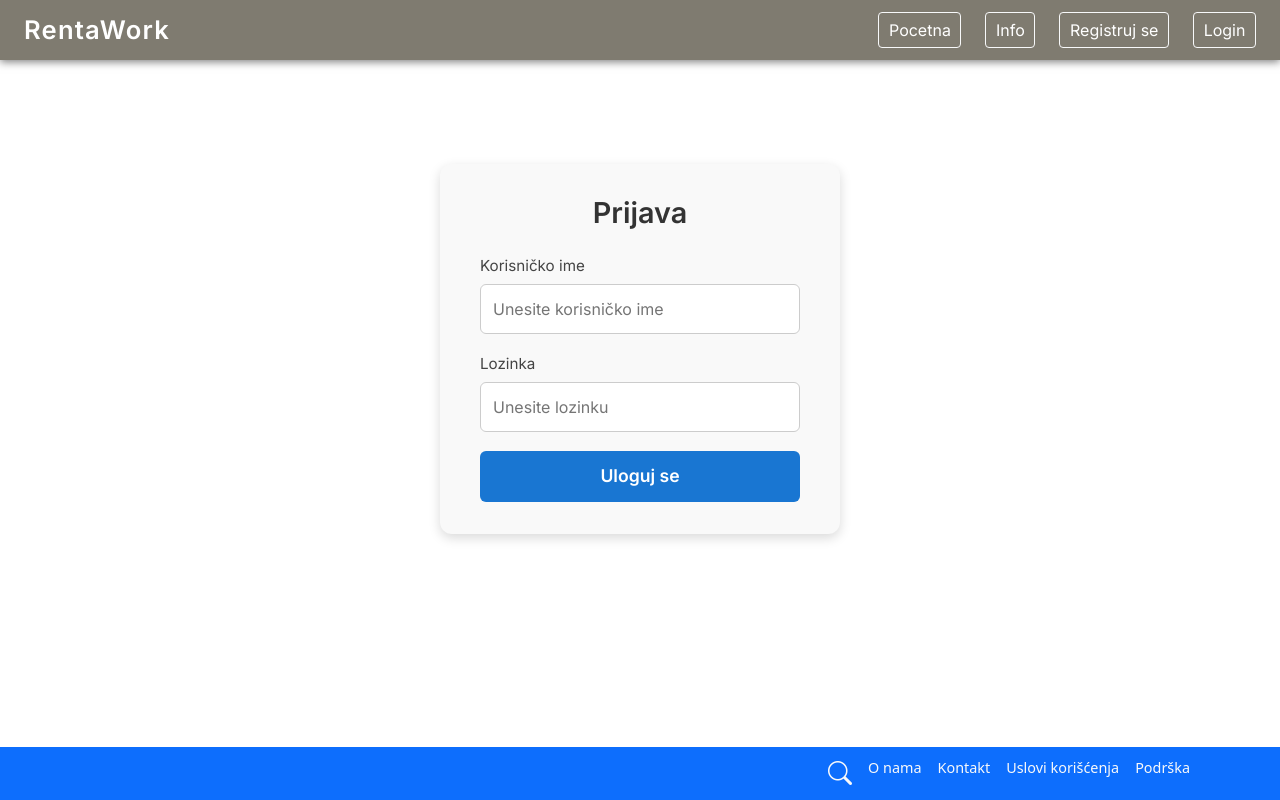
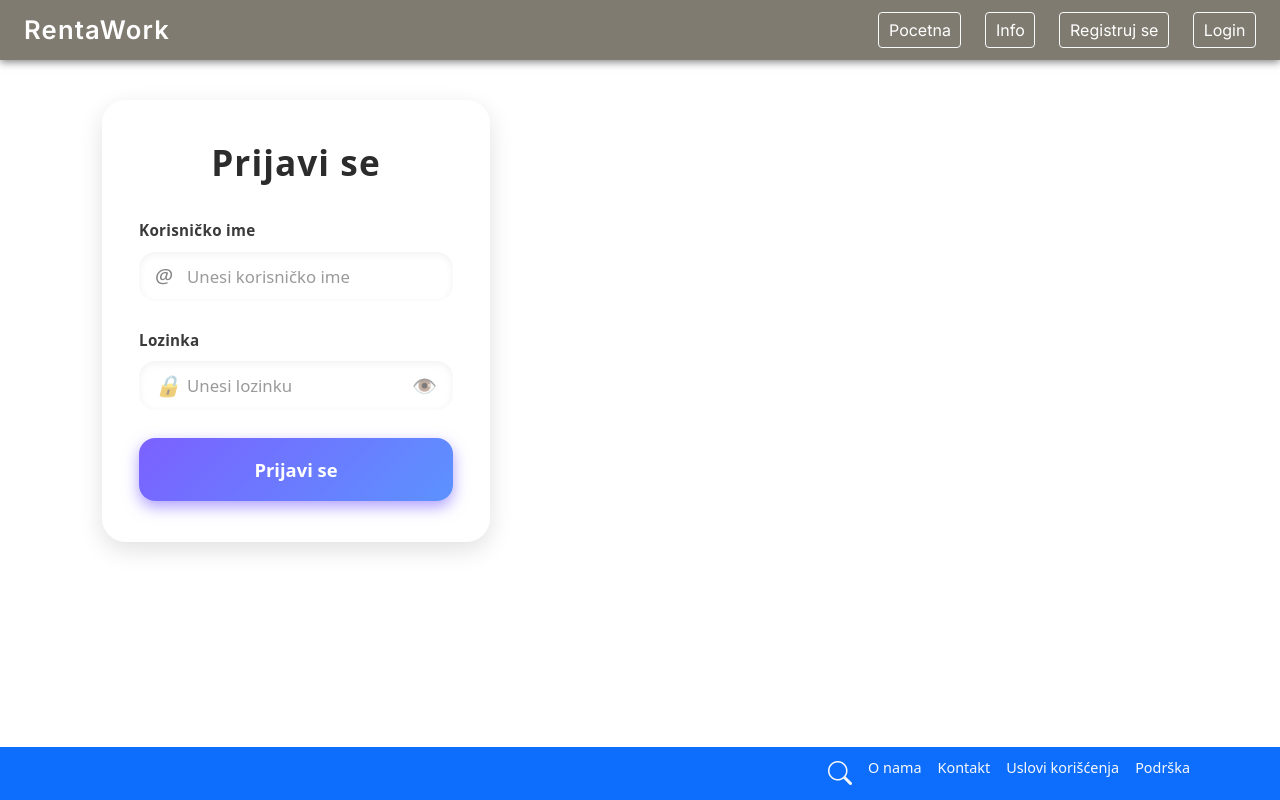
Before and after one commit to mnenadmm/rentaWorks, an Angular app in the folder client/: page /login in a window 1280 px wide. Built offline with nearby package versions, Linux system fonts and the light colour scheme.

Commit message:
login najnapreednije

```diff
--- a/client/src/app/auth/login/login.component.css
+++ b/client/src/app/auth/login/login.component.css
@@ -1,88 +1,181 @@
-/* Uvoz fonta "Inter" */
 @import url('https://fonts.googleapis.com/css2?family=Inter:wght@400;600&display=swap');
 
-.login-container {
-  width: 90%;
-  max-width: 400px;
-  margin: 50px auto 0; /* ostavi mesta za fiksirani header */
-  padding: 1.5rem;
-  background-color: #f9f9f9;
-  border-radius: 12px;
-  box-shadow: 0 4px 12px rgba(0,0,0,0.15);
-  font-family: 'Inter', Arial, sans-serif;
+* {
+  box-sizing: border-box;
 }
 
-/* Naslov */
+body {
+  margin: 0;
+  padding: 0;
+  font-family: 'Inter', sans-serif;
+  background: linear-gradient(135deg, #e0c3fc 0%, #8ec5fc 100%);
+  min-height: 100vh;
+  display: flex;
+  justify-content: center;
+  align-items: center;
+  padding: 1rem;
+  -webkit-font-smoothing: antialiased;
+  -moz-osx-font-smoothing: grayscale;
+}
+
+.login-wrapper {
+  width: 100%;
+  max-width: 420px;
+  padding: 1rem;
+}
+
+.login-container {
+  background: rgba(255, 255, 255, 0.25);
+  backdrop-filter: blur(25px);
+  -webkit-backdrop-filter: blur(25px);
+  border-radius: 24px;
+  box-shadow:
+    0 8px 24px rgba(0, 0, 0, 0.12),
+    inset 0 0 0 1px rgba(255, 255, 255, 0.3);
+  padding: 2.5rem 2.25rem;
+  color: #222;
+  border: 1px solid rgba(255, 255, 255, 0.4);
+  transition: transform 0.3s ease, box-shadow 0.3s ease;
+}
+
+.login-container:hover,
+.login-container:focus-within {
+  transform: translateY(-6px);
+  box-shadow:
+    0 12px 36px rgba(0, 0, 0, 0.18),
+    inset 0 0 0 1px rgba(255, 255, 255, 0.5);
+}
+
 .login-container h2 {
   text-align: center;
-  font-size: 1.6rem;
-  margin-bottom: 1.5rem;
-  font-weight: 600;
-  color: #333;
+  font-size: 2.2rem;
+  margin-bottom: 2.25rem;
+  font-weight: 700;
+  color: #2c2c2c;
+  letter-spacing: 0.03em;
+  user-select: none;
 }
 
-/* Grupe unutar forme */
 .form-group {
-  margin-bottom: 1.2rem;
+  margin-bottom: 1.75rem;
 }
 
-/* Labela */
 label {
   display: block;
-  margin-bottom: 0.4rem;
+  margin-bottom: 0.6rem;
+  font-weight: 600;
+  color: #3a3a3a;
   font-size: 0.95rem;
-  font-weight: 500;
-  color: #444;
+  letter-spacing: 0.02em;
 }
 
-/* Input polja */
-input[type="text"],
-input[type="password"] {
-  width: 100%;
-  padding: 0.75rem;
-  font-size: 1rem;
-  border: 1px solid #ccc;
-  border-radius: 6px;
-  box-sizing: border-box;
-  transition: border-color 0.3s ease;
+.input-icon {
+  position: relative;
 }
 
-input[type="text"]:focus,
-input[type="password"]:focus {
-  border-color: #1976d2;
+.input-icon input {
+  width: 100%;
+  padding: 0.75rem 1rem 0.75rem 3rem;
+  border: none;
+  border-radius: 16px;
+  background: rgba(255, 255, 255, 0.85);
+  font-size: 1.05rem;
+  box-shadow: inset 0 2px 8px rgba(0, 0, 0, 0.06);
+  transition: box-shadow 0.25s ease, background 0.25s ease;
+  color: #222;
+  font-weight: 500;
+  caret-color: #7b61ff;
+}
+
+.input-icon input::placeholder {
+  color: #9a9a9a;
+  font-weight: 400;
+}
+
+.input-icon input:focus {
+  outline: none;
+  box-shadow: 0 0 0 3px #7b61ffaa;
+  background: rgba(255, 255, 255, 0.98);
+}
+
+.input-icon .icon {
+  position: absolute;
+  top: 50%;
+  left: 1rem;
+  transform: translateY(-50%);
+  font-size: 1.3rem;
+  opacity: 0.55;
+  user-select: none;
+}
+
+.password-wrapper {
+  display: flex;
+  align-items: center;
+}
+
+.toggle-password {
+  position: absolute;
+  right: 1rem;
+  top: 50%;
+  transform: translateY(-50%);
+  background: transparent;
+  border: none;
+  cursor: pointer;
+  font-size: 1.25rem;
+  opacity: 0.6;
+  transition: opacity 0.2s ease, transform 0.2s ease;
+  user-select: none;
+  padding: 0;
+  line-height: 1;
+}
+
+.toggle-password:hover,
+.toggle-password:focus {
+  opacity: 1;
+  transform: translateY(-50%) scale(1.1);
   outline: none;
 }
 
-/* Dugme */
-button {
+button[type="submit"] {
   width: 100%;
-  padding: 0.75rem;
-  font-size: 1rem;
-  font-weight: 600;
-  background-color: #1976d2;
-  color: white;
+  padding: 1.1rem;
+  font-size: 1.15rem;
+  font-weight: 700;
+  background: linear-gradient(135deg, #7b61ff, #5c92ff);
+  color: #fff;
   border: none;
-  border-radius: 6px;
+  border-radius: 16px;
   cursor: pointer;
-  transition: background-color 0.3s ease;
+  box-shadow: 0 6px 15px #7b61ff99;
+  transition: background 0.3s ease, box-shadow 0.3s ease, transform 0.15s ease;
+  user-select: none;
 }
 
-button:hover {
-  background-color: #1565c0;
+button[type="submit"]:hover,
+button[type="submit"]:focus {
+  background: linear-gradient(135deg, #6946ff, #3f82fc);
+  box-shadow: 0 8px 20px #6946ffcc;
+  transform: scale(1.04);
+  outline: none;
 }
 
-/* Media query za veće ekrane (desktop) */
-@media (min-width: 768px) {
+/* Responsive adjustments */
+@media (max-width: 480px) {
   .login-container {
-    margin-top: 80px; /* više prostora na većim ekranima */
-    padding: 2rem 2.5rem;
+    padding: 1.8rem 1.5rem;
   }
 
   .login-container h2 {
     font-size: 1.8rem;
+    margin-bottom: 1.5rem;
   }
 
-  button {
-    font-size: 1.1rem;
+  .input-icon input {
+    padding-left: 2.5rem;
+  }
+
+  button[type="submit"] {
+    padding: 1rem;
+    font-size: 1.05rem;
   }
 }
--- a/client/src/app/auth/login/login.component.html
+++ b/client/src/app/auth/login/login.component.html
@@ -1,14 +1,39 @@
+<div class="login-wrapper">
   <div class="login-container">
-  <h2>Prijava</h2>
-  <form>
+    <h2>Prijavi se</h2>
+    <form (submit)="onLogin()">
       <div class="form-group">
         <label for="username">Korisničko ime</label>
-      <input type="text" id="username" name="username" placeholder="Unesite korisničko ime" />
+        <div class="input-icon">
+          <i class="icon">&#64;</i>
+          <input type="text" id="username" [(ngModel)]="username" name="username" placeholder="Unesi korisničko ime" required />
         </div>
+      </div>
+
       <div class="form-group">
         <label for="password">Lozinka</label>
-      <input type="password" id="password" name="password" placeholder="Unesite lozinku" />
+        <div class="input-icon password-wrapper">
+          <i class="icon">🔒</i>
+          <input
+            [type]="showPassword ? 'text' : 'password'"
+            id="password"
+            [(ngModel)]="password"
+            name="password"
+            placeholder="Unesi lozinku"
+            required
+          />
+          <button
+            type="button"
+            class="toggle-password"
+            (click)="togglePasswordVisibility()"
+            [attr.aria-label]="showPassword ? 'Sakrij lozinku' : 'Prikaži lozinku'"
+          >
+            {{ showPassword ? '🙈' : '👁️' }}
+          </button>
         </div>
-    <button type="submit">Uloguj se</button>
+      </div>
+
+      <button type="submit">Prijavi se</button>
     </form>
   </div>
+</div>
--- a/client/src/app/auth/login/login.component.ts
+++ b/client/src/app/auth/login/login.component.ts
@@ -11,6 +11,11 @@ import { FormsModule } from '@angular/forms';
 export class LoginComponent {
   username: string = '';
   password: string = '';
+  showPassword: boolean = false;
+
+  togglePasswordVisibility() {
+    this.showPassword = !this.showPassword;
+  }
 
   onLogin() {
     if (this.username && this.password) {
```
Lines whose indentation alone changed are shown as unchanged.
